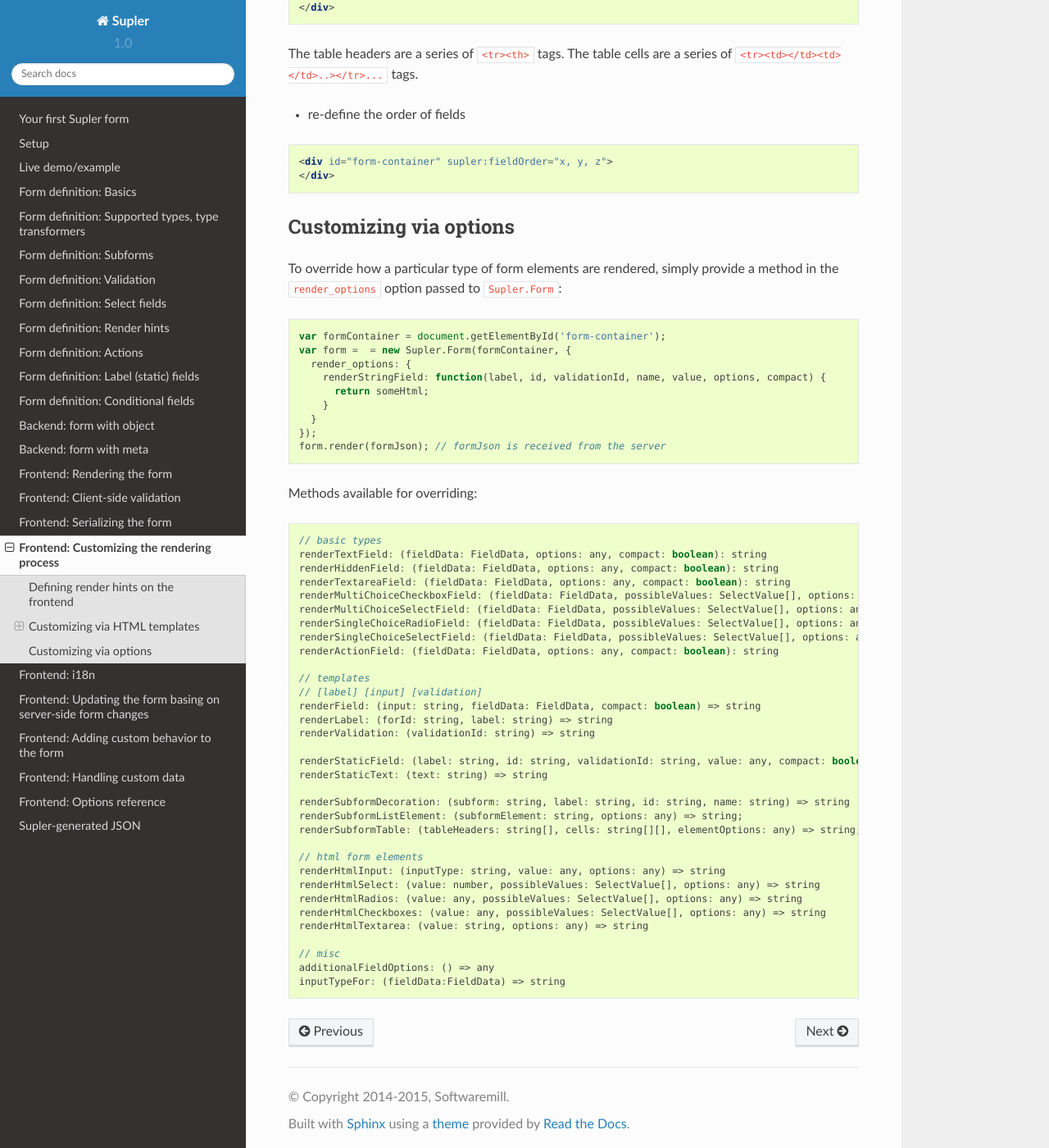
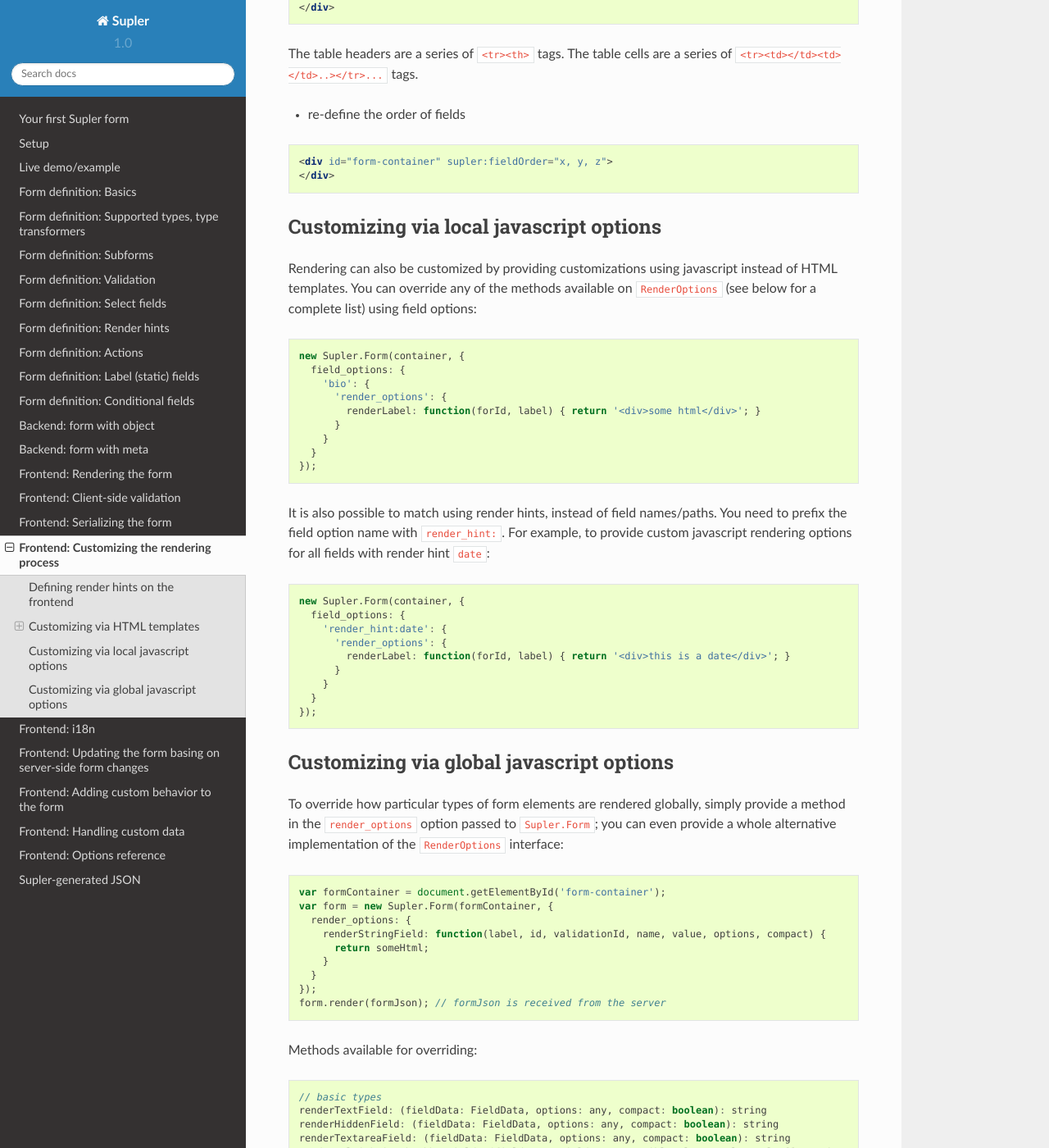
Before and after one commit to softwaremill/supler, a Sphinx documentation site: the page built from docs/frontend/customizingrender.rst, in a window 1280 px wide and 1400 px high, scrolled down 3893 px. Shown: the whole window at 82% size. Built offline with Sphinx 7.4.7 and the Read the Docs theme 2.0.0, drawn with Linux system fonts in a browser that asks for light colours; some of the changed text lies outside the part shown.

Commit message:
#34: docs - customizing render using javascript

```diff
--- a/docs/frontend/customizingrender.rst
+++ b/docs/frontend/customizingrender.rst
@@ -211,16 +211,53 @@ The table cells are a series of ``<tr><td></td><td></td>..></tr>...`` tags.
   <div id="form-container" supler:fieldOrder="x, y, z">
   </div>
 
-Customizing via options
------------------------
+.. _customizingrender_fieldoptions_javascript:
 
-To override how a particular type of form elements are rendered, simply provide a method in the ``render_options``
-option passed to ``Supler.Form``:
+Customizing via local javascript options
+----------------------------------------
+
+Rendering can also be customized by providing customizations using javascript instead of HTML templates. You can
+override any of the methods available on ``RenderOptions`` (see below for a complete list) using field options:
+
+.. code-block:: javascript
+
+  new Supler.Form(container, {
+    field_options: {
+      'bio': {
+        'render_options': {
+          renderLabel: function(forId, label) { return '<div>some html</div>'; }
+        }
+      }
+    }
+  });
+
+It is also possible to match using render hints, instead of field names/paths. You need to prefix the field option name
+with ``render_hint:``. For example, to provide custom javascript rendering options for all fields with render hint
+``date``:
+
+.. code-block:: javascript
+
+  new Supler.Form(container, {
+    field_options: {
+      'render_hint:date': {
+        'render_options': {
+          renderLabel: function(forId, label) { return '<div>this is a date</div>'; }
+        }
+      }
+    }
+  });
+
+Customizing via global javascript options
+-----------------------------------------
+
+To override how particular types of form elements are rendered globally, simply provide a method in the ``render_options``
+option passed to ``Supler.Form``; you can even provide a whole alternative implementation of the ``RenderOptions``
+interface:
 
 .. code-block:: javascript
 
   var formContainer = document.getElementById('form-container');
-  var form =  = new Supler.Form(formContainer, {
+  var form = new Supler.Form(formContainer, {
     render_options: {
       renderStringField: function(label, id, validationId, name, value, options, compact) {
         return someHtml;
@@ -249,6 +286,10 @@ Methods available for overriding:
   renderLabel: (forId: string, label: string) => string
   renderValidation: (validationId: string) => string
 
+  renderRow: (fields: string) => string
+
+  renderForm: (rows: string) => string
+
   renderStaticField: (label: string, id: string, validationId: string, value: any, compact: boolean) => string
   renderStaticText: (text: string) => string
 
```
Also changed, not shown: docs/frontend/options.rst (+10 -4 lines).
